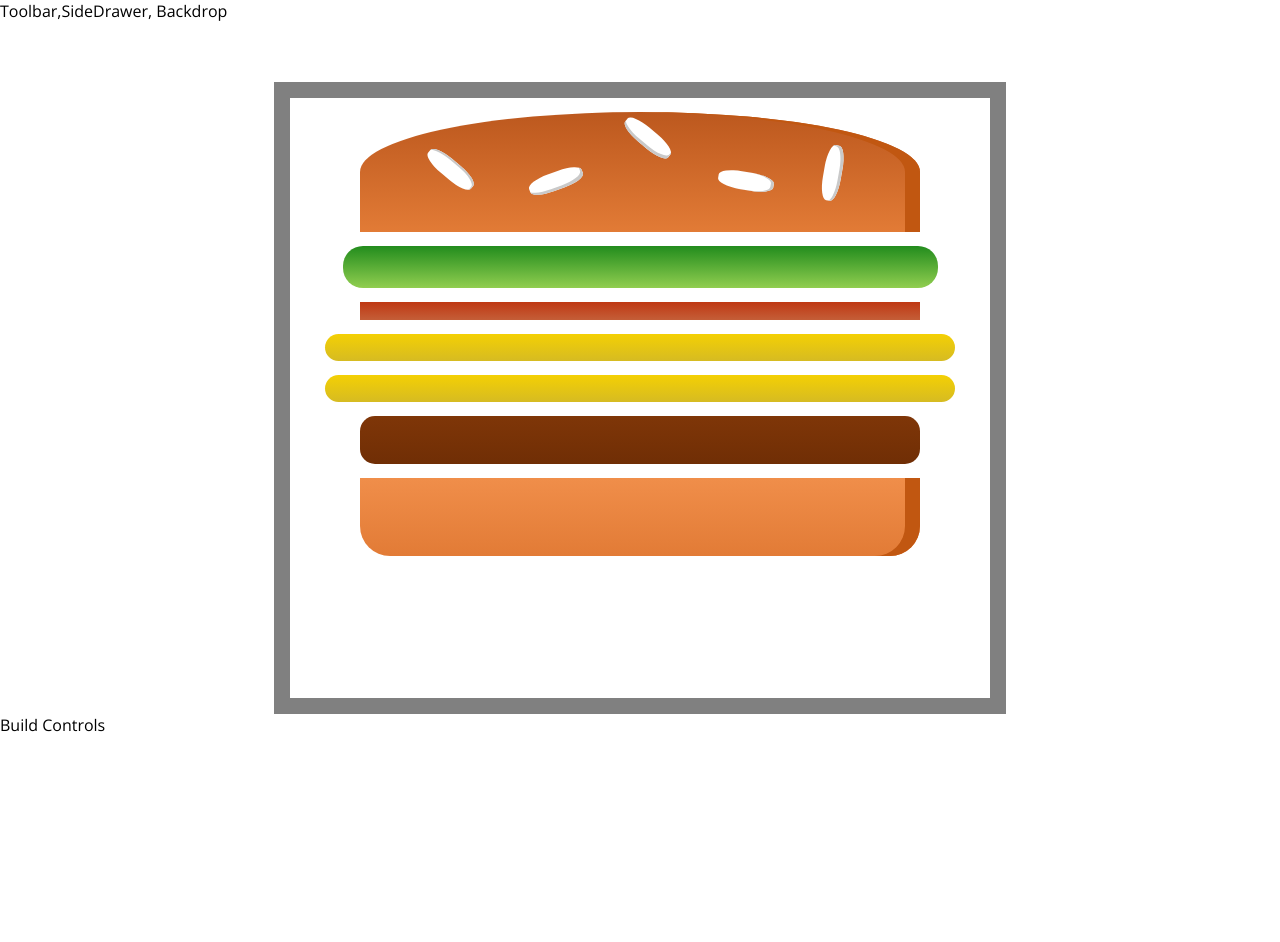
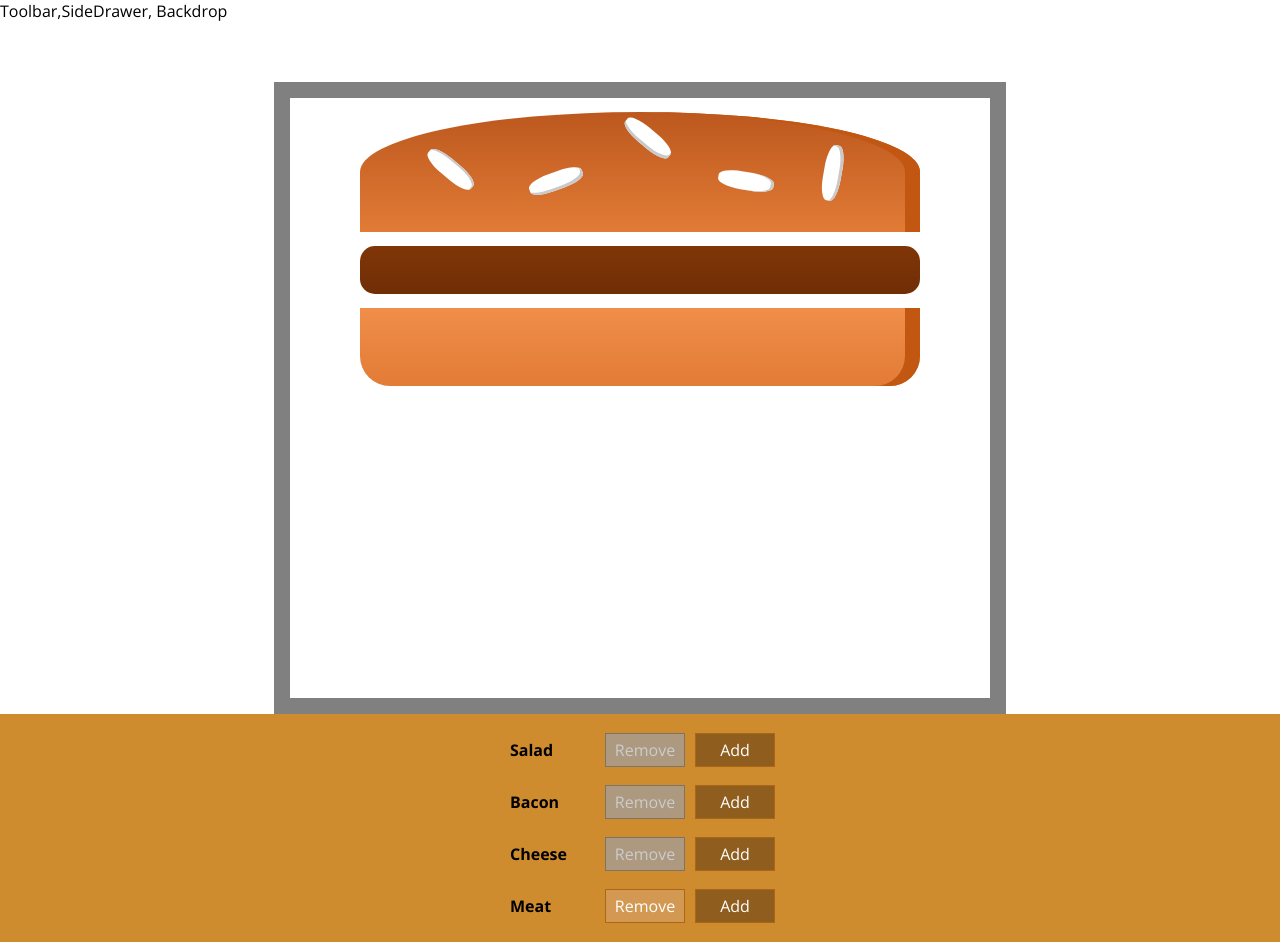
Before and after one commit to meri12345/burger-app, a React app: page / in a window 1280 px wide. Before the commit the page ends 800 px from the top, so only its background shows below. Built offline with nearby package versions, Linux system fonts and the light colour scheme.

Commit message:
add/remove ingredients

```diff
--- a/src/components/Burger/Burger.js
+++ b/src/components/Burger/Burger.js
@@ -3,11 +3,17 @@ import classes from './Burger.css'
 import BurgerIngredient from './BurgerIngredient/BurgerIngredient'
 
 const burger = (props) =>{
-    const transformedIngredients = Object.keys(props.ingredients).map(igKey => {
+    let transformedIngredients = Object.keys(props.ingredients).map(igKey => {
         return [...Array(props.ingredients[igKey])].map((el,i)=>{
           return <BurgerIngredient key={igKey+i} type={igKey}/>;
         })
     })
+    .reduce((arr,el)=>{
+        return arr.concat(el)
+    },[]);
+    if(transformedIngredients.length===0){
+        transformedIngredients = <p>Please Add Ingredients!</p>
+    }
     return(
         <div className={classes.Burger}>
             <BurgerIngredient type="bread-top"/>
--- /dev/null
+++ b/src/components/Burger/BurgerIngredient/BuildControls/BuildControl/BuildControl.css
@@ -0,0 +1,56 @@
+.BuildControl {
+    display: flex;
+    justify-content: space-between;
+    align-items: center;
+    margin: 5px 0;
+}
+
+.BuildControl button {
+    display: block;
+    font: inherit;
+    padding: 5px;
+    margin: 0 5px;
+    width: 80px;
+    border: 1px solid #AA6817;
+    cursor: pointer;
+    outline: none;
+}
+
+.BuildControl button:disabled {
+    background-color: #AC9980;
+    border: 1px solid #7E7365;
+    color: #ccc;
+    cursor: default;
+}
+
+.BuildControl button:hover:disabled {
+    background-color: #AC9980;
+    color: #ccc;
+    cursor: not-allowed;
+}
+
+.Label {
+    padding: 10px;
+    font-weight: bold;
+    width: 80px;
+}
+
+.BuildControl .Less {
+    background-color: #D39952;
+    color: white;
+}
+
+.BuildControl .More {
+    background-color: #8F5E1E;
+    color: white;
+}
+
+.BuildControl .Less:hover, .BuildControl .Less:active {
+    background-color: #DAA972;
+    color: white;
+}
+
+.BuildControl .More:hover,.BuildControl .More:active {
+    background-color: #99703F;
+    color: white;
+}
--- /dev/null
+++ b/src/components/Burger/BurgerIngredient/BuildControls/BuildControl/BuildControl.js
@@ -0,0 +1,12 @@
+import React from 'react';
+import classes from '../BuildControl/BuildControl.css'
+
+const buildControl = (props) =>(
+    <div className={classes.BuildControl}>
+        <div className={classes.Label}>{props.label}</div>
+        <button disabled={props.disabled}onClick={props.remove} className={classes.Less}>Remove</button>
+        <button onClick={props.add} className={classes.More}>Add</button>
+    </div>
+);
+
+export default buildControl;
--- /dev/null
+++ b/src/components/Burger/BurgerIngredient/BuildControls/BuildControls.css
@@ -0,0 +1,9 @@
+.BuildControls{
+    background-color: #cf8c2e;
+    display:flex;
+    flex-flow:column;
+    align-items: center;
+    margin: auto;
+    padding: 10px 0;
+    box-shadow: 0 2px 1px #ccc;
+}
--- /dev/null
+++ b/src/components/Burger/BurgerIngredient/BuildControls/BuildControls.js
@@ -0,0 +1,25 @@
+import React from 'react';
+import classes from './BuildControls.css'
+import BuildControl from './BuildControl/BuildControl'
+
+const controls = [
+    {label: 'Salad', type:'salad' },
+    {label: 'Bacon', type:'bacon' },
+    {label: 'Cheese', type:'cheese' },
+    {label: 'Meat', type:'meat' }
+];
+
+const buildControls = (props) =>(
+    <div className={classes.BuildControls}>
+        {controls.map((el,i )=>(
+            <BuildControl
+            disabled={props.disabled[el.type]}
+            add={()=>props.add(el.type)}
+            remove={()=>props.remove(el.type)}
+            key={el.label+i}
+            label={el.label}/>
+        ))}
+    </div>
+);
+
+export default buildControls;
--- a/src/components/Burger/BurgerIngredient/BurgerIngredient.js
+++ b/src/components/Burger/BurgerIngredient/BurgerIngredient.js
@@ -32,7 +32,7 @@ class BurgerIngredient extends Component {
                 ingredient = <div className={classes.Salad}></div>
             break;
 
-        defaul:
+        default:
         ingredient=null;
     }
     return ingredient;
--- a/src/containers/BurgerBuilder/BurgerBuilder.js
+++ b/src/containers/BurgerBuilder/BurgerBuilder.js
@@ -1,23 +1,87 @@
 import React, {Component} from 'react'
 import Burger from '../../components/Burger/Burger'
+import BuildControls from '../../components/Burger/BurgerIngredient/BuildControls/BuildControls'
+
+const INGREDIENT_PRICES = {
+    salad: 0.5,
+    cheese: 0.4,
+    meet: 1.3,
+    bacon:1.7
+}
 
 class BurgerBuilder extends Component {
     state={
         ingredinets:{
-            salad:1,
-            bacon:1,
-            cheese:2,
+            salad:0,
+            bacon:0,
+            cheese:0,
             meat:1,
 
+        },
+        totalPrice:4
+    }
+
+    addIngredient = (type) => {
+        const oldCount = this.state.ingredinets[type];
+
+        const update =oldCount+1;
+
+        const updatedIngredient = {
+            ...this.state.ingredinets
         }
+
+        updatedIngredient[type] = update;
+        const priceAddition=INGREDIENT_PRICES[type];
+        const oldPrice = this.state.totalPrice;
+        let newPrice=oldPrice+priceAddition;
+        this.setState({
+            totalPrice:newPrice,
+            ingredinets:updatedIngredient
+        })
+
+
+
+   }
+
+    removeIngredient = (type) => {
+        const oldCount = this.state.ingredinets[type];
+        if(oldCount<=0){
+            return;
+        }
+        const update =oldCount-1;
+
+        const updatedIngredient = {
+            ...this.state.ingredinets
+        }
+
+        updatedIngredient[type] = update;
+        const priceAddition=INGREDIENT_PRICES[type];
+        const oldPrice = this.state.totalPrice;
+        let newPrice=oldPrice-priceAddition;
+        this.setState({
+            totalPrice:newPrice,
+            ingredinets:updatedIngredient
+        })
+
     }
 
     render(){
 
+        const disabledInfo={
+            ...this.state.ingredinets
+        };
+        for(let key in disabledInfo){
+            disabledInfo[key]=disabledInfo[key]<=0;
+        }
+        console.log(disabledInfo);
+
        return (
            <div>
                <Burger ingredients={this.state.ingredinets}/>
-               <div>Build Controls</div>
+               <BuildControls
+               remove={this.removeIngredient}
+               add={this.addIngredient}
+               disabled={disabledInfo}/>
            </div>
        );
     }
```
